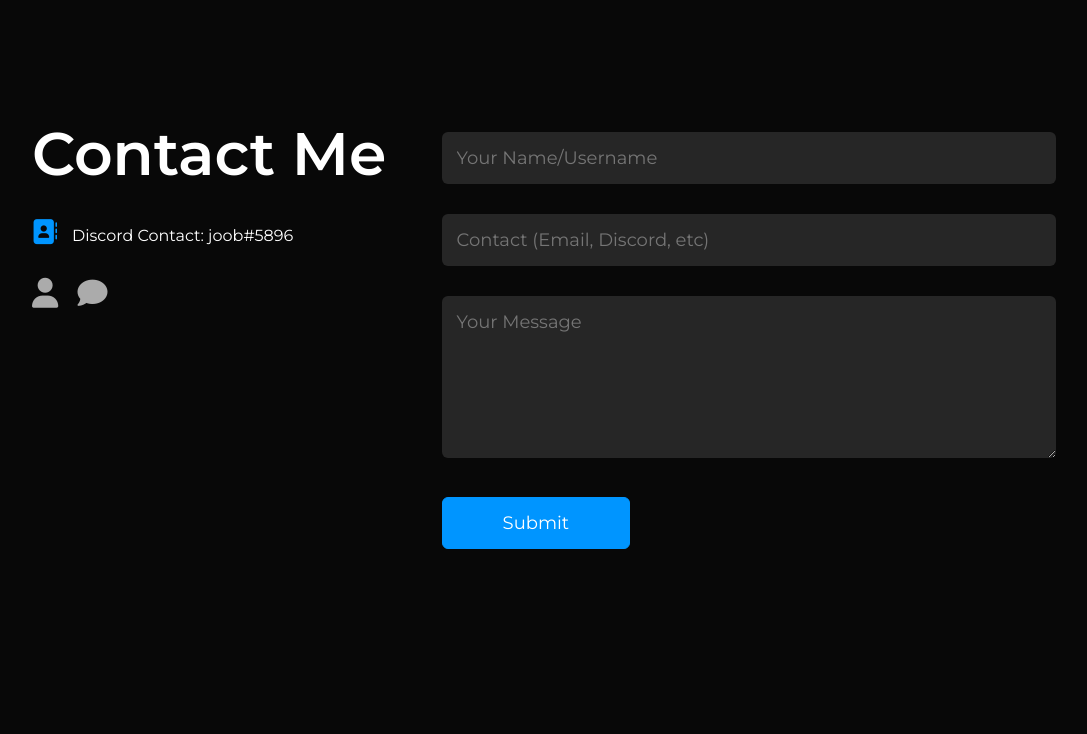
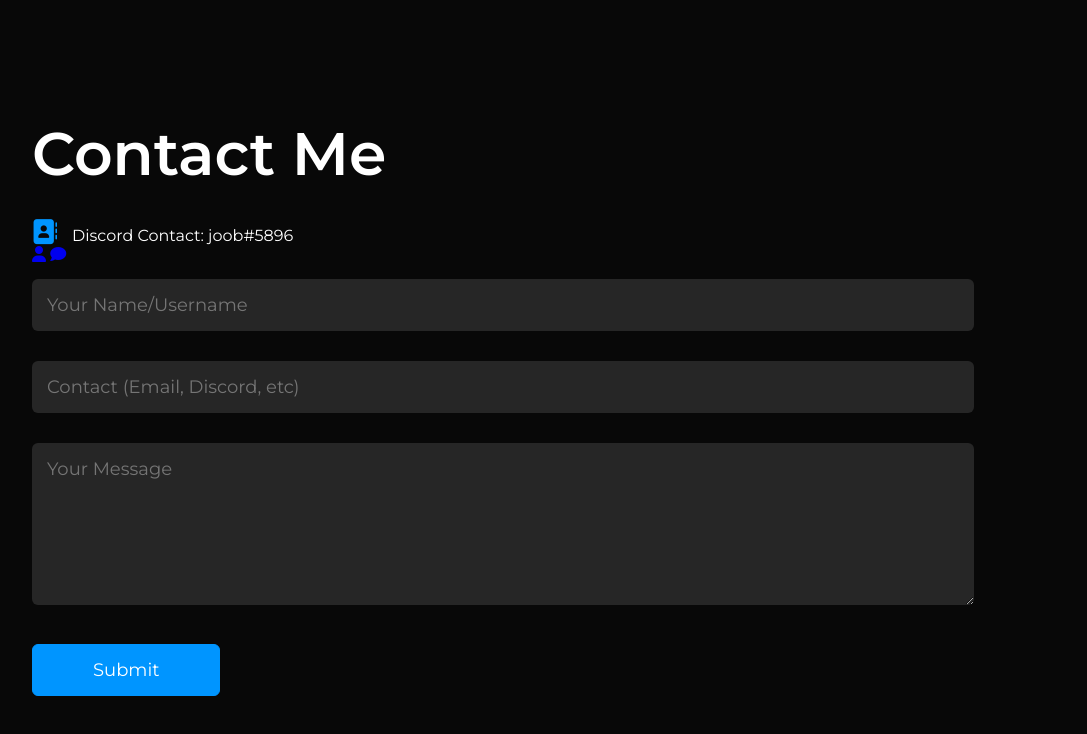
Before and after one commit to catxkdb/catxkdb.github.io, a plain HTML site: page index.html in a window 1280 px wide. Shown: the part 2802-3536 px from the top of the page, without its empty margins (96-1183 px from the left). Before the commit the page ends 3401 px from the top, so only its background shows below. Drawn offline with Linux system fonts and the light colour scheme.

Commit message:
Update style.css

```diff
--- a/style.css
+++ b/style.css
@@ -240,9 +240,6 @@ nav ul li a:hover::after {
 .contact-left {
     flex-basis: 35%;
 }
-.contact-right {
-    flex-basis: 60%;
-}
 .contact-left p {
     margin-top: 30px;
 }
@@ -251,27 +248,15 @@ nav ul li a:hover::after {
     margin-right: 15px;
     font-size: 25px;
 }
-.social-icons {
-    margin-top: 30px;
+.contact-left p a {
+    color: #0095ff;
 }
-.social-icons a {
-    text-decoration: none;
-    font-size: 30px;
-    margin-right: 15px;
-    color: #ababab;
-    display: inline-block;
-    transition: transform 0.5s;
-}
-.social-icons a:hover {
-    color: #0095ff;
-    transform: translateY(-5px);
+.contact-left:last-child {
+    margin-bottom: 30px;
 }
 .btn.btn2 {
     display: inline-block;
     background: #0095ff;
-}
-.contact-right form {
-    width: 100%;
 }
 form input, form textarea {
     width: 100%;
@@ -354,7 +339,7 @@ nav .fas {
         font-size: 16px;
         margin-right: 20px;
     }
-    .contact-left, .contact-right {
+    .contact-left {
         flex-basis: 100%;
     }
 }
```
